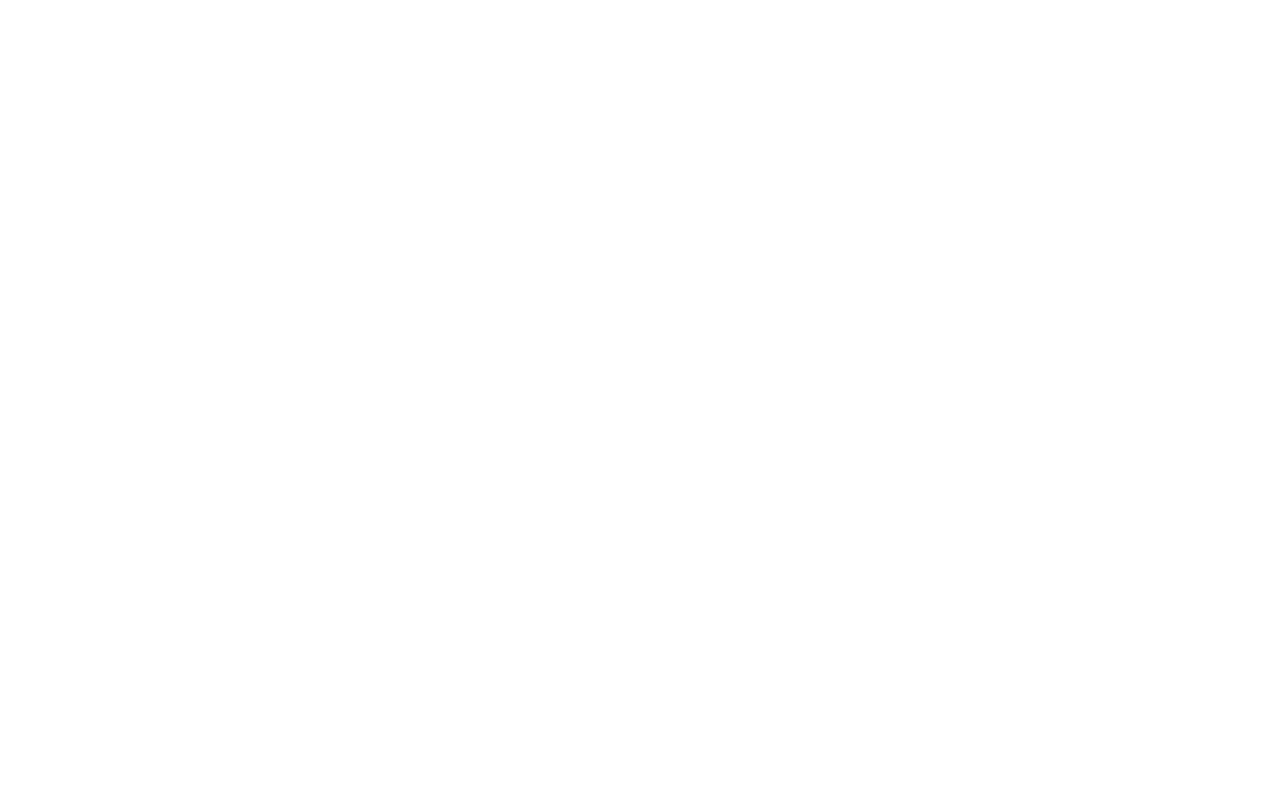
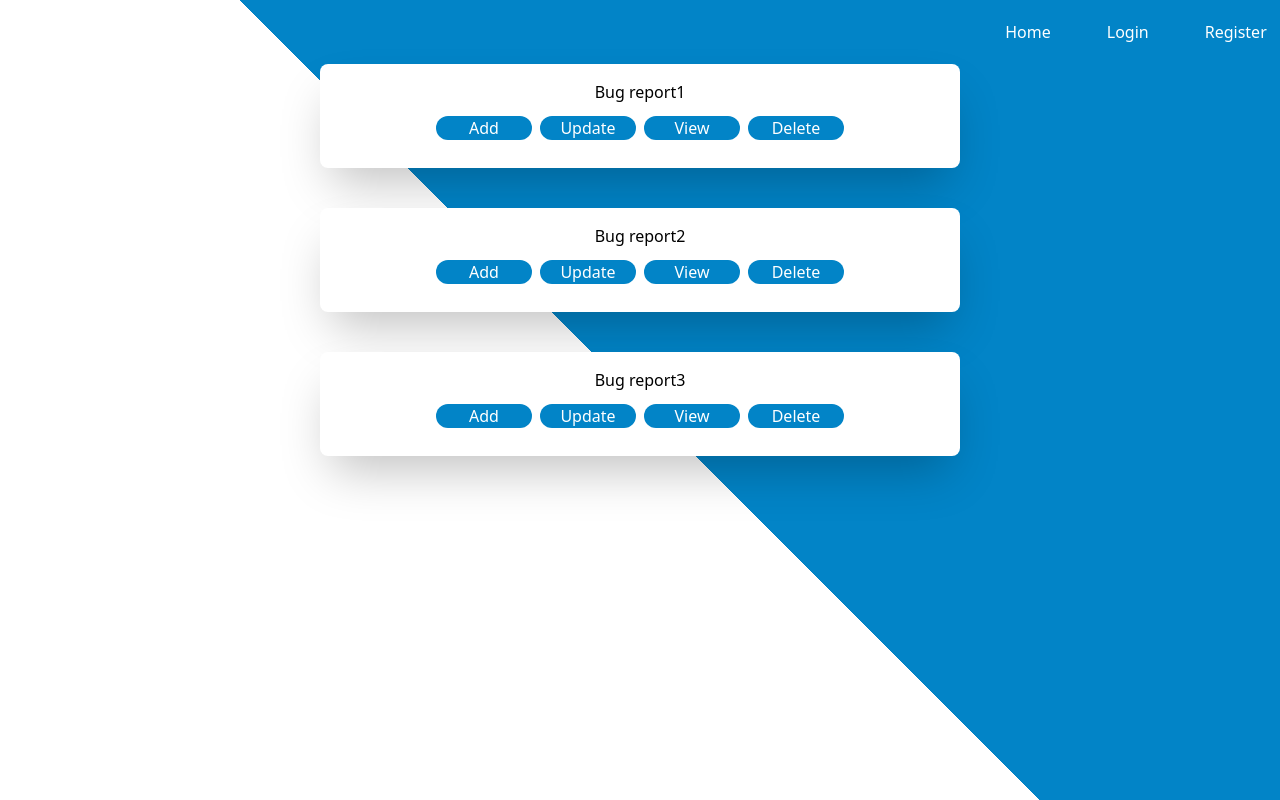
Before and after one commit to jenny-hub90/Bug-Report-Generator, a React (Create React App) app: page /BugRecords in a window 1280 px wide. Before the commit this address had no page. Built offline with nearby package versions, Linux system fonts and the light colour scheme.

Commit message:
completed ui of bugrecords and created route for it

```diff
--- /dev/null
+++ b/routes/userRoutes.js
@@ -0,0 +1 @@
+const express = require('express');
--- a/src/App.js
+++ b/src/App.js
@@ -5,6 +5,7 @@
 import Register from './components/Register';
 import Home from './components/Home';
 import BugForm from './components/BugForm';
+import BugRecords from './components/BugRecords';
 
 function App() {
   return (
@@ -14,6 +15,7 @@
         <Route path="/Login" element={<Login />} />
         <Route path="/Register" element={<Register />} />
         <Route path="/BugForm" element={<BugForm />} />
+        <Route path="/BugRecords" element={<BugRecords />} />
       </Routes>
     </Router>
   );
--- /dev/null
+++ b/src/components/BugRecords.jsx
@@ -0,0 +1,101 @@
+import React from 'react';
+import { Link } from "react-router-dom";
+
+const BugRecords = () => {
+  return (
+    <div >
+    <style>
+      {`
+      html, body {
+        height: 100%;
+        margin: 0;
+        padding: 0;
+        background:linear-gradient(45deg, white 0 50%, #0284C7 50% 100%);
+        overflow:hidden;
+      }
+      .image{
+        width:50%;
+        height:auto;
+        border-radius: 10px 50px 10px;
+        box-shadow: 5px 10px rgb(2,132,199);
+        margin: auto;
+      }
+      .logo {
+        margin-right: 60rem;
+      }
+      .Break{
+        display:flex;
+        flex-direction: column;
+      }
+      footer {
+        position: fixed;
+        left: 0;
+        bottom: 0;
+        width: 100%;
+        background:linear-gradient(45deg, white 0 50%, #0284C7 50% 100%);
+        text-align: center;
+        font-weight: 600;
+     }
+      `}
+    </style>
+
+      <nav className="flex justify-between items-center sm:justify-center space-x-4 p-3">
+      <div className="logo">
+        <img src="./images/bug.png" alt="Logo" className="w-40 h-auto p-2" />
+      </div>
+        <div className="flex space-x-8">
+          {[
+              ['Home', '/'],
+              ['Login', '/Login'],
+              ['Register', '/Register'],
+          ].map(([title, url]) => (
+          <Link to={url} className="text-white rounded-lg px-3 py-2 text-slate-700 font-medium hover:bg-sky-400 hover:text-white">{title}</Link>
+           ))}
+        </div>
+      </nav>
+      <div class="flex flex-col ...">
+          <div class="p-4 rounded-lg flex flex-col items-center justify-center bg-white w-1/2 h-auto m-auto mb-10 shadow-2xl">
+           <div class="w-full m-auto">
+            <h1 class="w-full m-auto text-center">Bug report1</h1>
+           </div>
+
+            <div class="w-full m-auto flex justify-center p-2">
+            <button class="w-24 bg-sky-600 text-white m-1 hover:bg-sky-400  rounded-full ...">Add</button>
+            <button class="w-24 bg-sky-600 text-white m-1 hover:bg-sky-400 rounded-full ...">Update</button>
+            <button class="w-24 bg-sky-600 text-white m-1 hover:bg-sky-400 rounded-full ...">View</button>
+            <button class="w-24 bg-sky-600 text-white m-1 hover:bg-sky-400 rounded-full ...">Delete</button>
+            </div>
+
+          </div>
+          <div class="p-4 rounded-lg flex flex-col items-center justify-center bg-white w-1/2 h-auto m-auto mb-10 shadow-2xl">
+           <div class="w-full m-auto">
+            <h1 class="w-full m-auto text-center">Bug report2</h1>
+           </div>
+
+            <div class="w-full m-auto flex justify-center p-2">
+            <button class="w-24 bg-sky-600 text-white m-1 hover:bg-sky-400  rounded-full ...">Add</button>
+            <button class="w-24 bg-sky-600 text-white m-1 hover:bg-sky-400 rounded-full ...">Update</button>
+            <button class="w-24 bg-sky-600 text-white m-1 hover:bg-sky-400 rounded-full ...">View</button>
+            <button class="w-24 bg-sky-600 text-white m-1 hover:bg-sky-400 rounded-full ...">Delete</button>
+            </div>
+
+          </div>
+          <div class="p-4 rounded-lg flex flex-col items-center justify-center bg-white w-1/2 h-auto m-auto mb-10 shadow-2xl">
+           <div class="w-full m-auto">
+            <h1 class="w-full m-auto text-center">Bug report3</h1>
+           </div>
+
+            <div class="w-full m-auto flex justify-center p-2">
+            <button class="w-24 bg-sky-600 text-white m-1 hover:bg-sky-400  rounded-full ...">Add</button>
+            <button class="w-24 bg-sky-600 text-white m-1 hover:bg-sky-400 rounded-full ...">Update</button>
+            <button class="w-24 bg-sky-600 text-white m-1 hover:bg-sky-400 rounded-full ...">View</button>
+            <button class="w-24 bg-sky-600 text-white m-1 hover:bg-sky-400 rounded-full ...">Delete</button>
+            </div>
+
+          </div>
+      </div>
+    </div>
+  )
+}
+
+export default BugRecords
--- a/src/index.js
+++ b/src/index.js
@@ -4,7 +4,10 @@
 import App from './App';
 import reportWebVitals from './reportWebVitals';
 
+
 const root = ReactDOM.createRoot(document.getElementById('root'));
+
+
 root.render(
   <React.StrictMode>
     <App />
```
Also changed, not shown: package.json (+7 -0 lines), 2 other files (tests, documents, lock files or other folders).
